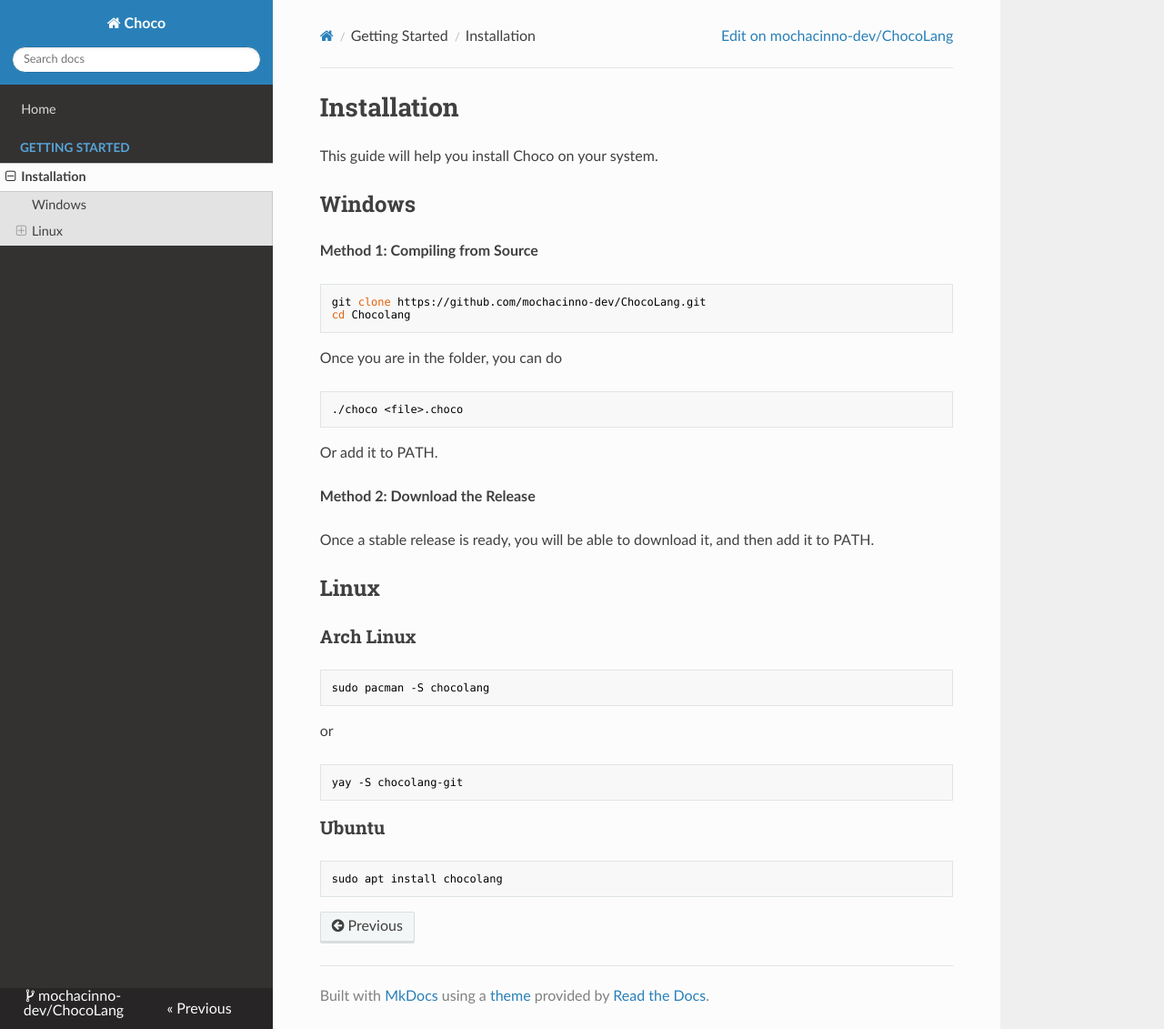
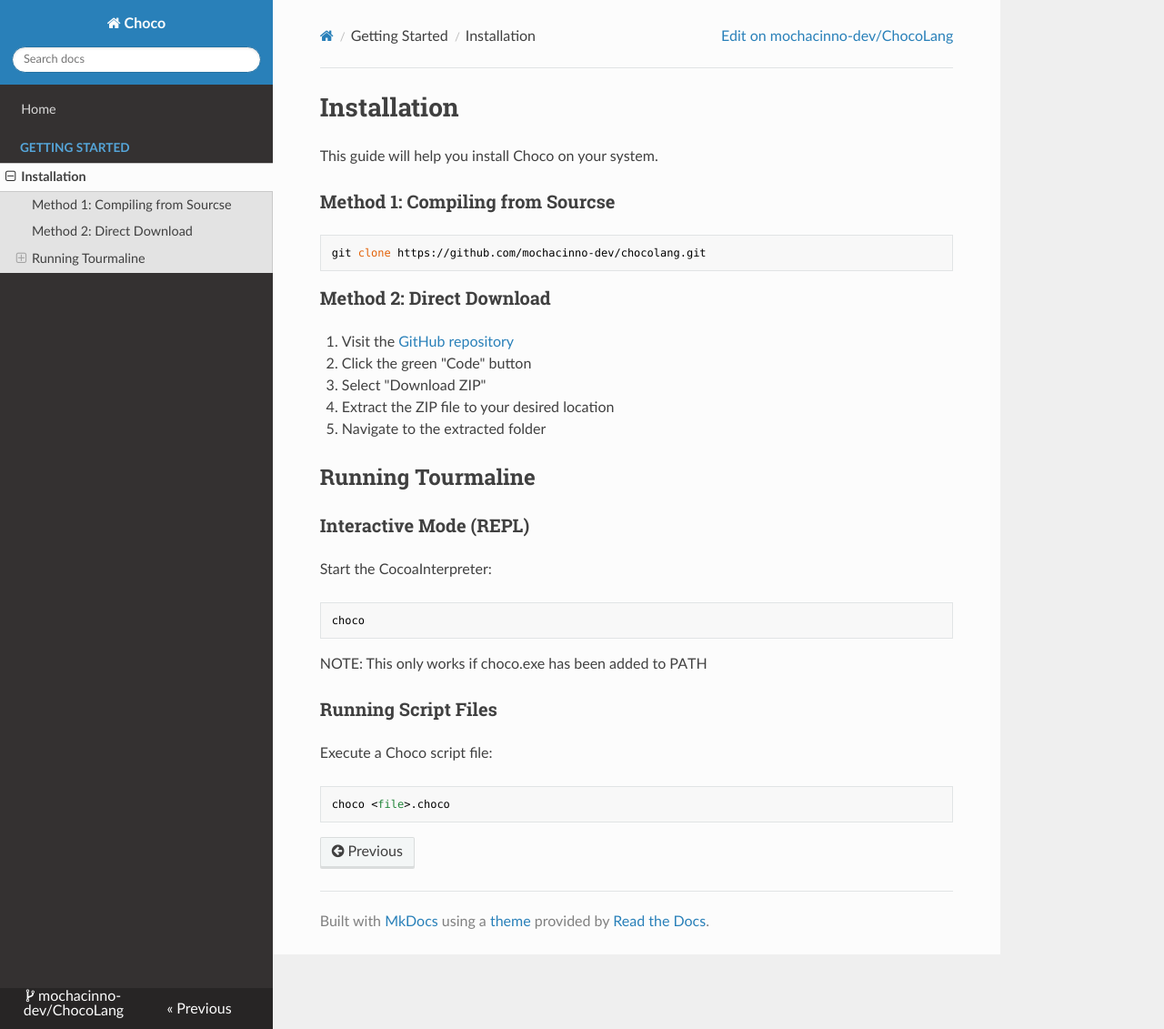
Before and after one commit to mochacinno-dev/chocodocs.github.io, an MkDocs documentation site: the page built from docs/getting-started/installation.md, in a window 1280 px wide and 1131 px high. Shown: the whole window at 91% size. Built offline with MkDocs 1.6.1, drawn with Linux system fonts in a browser that asks for light colours; nearby versions of some CDN libraries.

Commit message:
Update for 0.5.0

````diff
--- a/docs/getting-started/installation.md
+++ b/docs/getting-started/installation.md
@@ -2,33 +2,28 @@
 
 This guide will help you install Choco on your system.
 
-## Windows
-**Method 1: Compiling from Source**
+### Method 1: Compiling from Sourcse
+```bash
+git clone https://github.com/mochacinno-dev/chocolang.git
+```
 
+### Method 2: Direct Download
+
+1. Visit the [GitHub repository](https://github.com/mochacinno-dev/chocolang)
+2. Click the green "Code" button
+3. Select "Download ZIP"
+4. Extract the ZIP file to your desired location
+5. Navigate to the extracted folder
+
+## Running Tourmaline
+### Interactive Mode (REPL)
+Start the CocoaInterpreter:
 ```bash
-git clone https://github.com/mochacinno-dev/ChocoLang.git
-cd Chocolang
+choco
 ```
-Once you are in the folder, you can do
+NOTE: This only works if choco.exe has been added to PATH
+### Running Script Files
+Execute a Choco script file:
 ```bash
-./choco <file>.choco
+choco <file>.choco
 ```
-Or add it to PATH.
-
-**Method 2: Download the Release**
-
-Once a stable release is ready, you will be able to download it, and then add it to PATH.
-
-## Linux
-### Arch Linux
-```shell
-sudo pacman -S chocolang
-```
-or
-```shell
-yay -S chocolang-git
-```
-### Ubuntu
-```shell
-sudo apt install chocolang
-```
--- a/mkdocs.yml
+++ b/mkdocs.yml
@@ -17,3 +17,10 @@
   - Home: index.md
   - Getting Started:
       - Installation: getting-started/installation.md
+
+markdown_extensions:
+  - admonition
+  - codehilite:
+      guess_lang: false
+  - toc:
+      permalink: true
````
Also changed, not shown: docs/index.md (+1 -0 lines), site/getting-started/installation/index.html, site/index.html, site/search/search_index.json, 1 other file.
